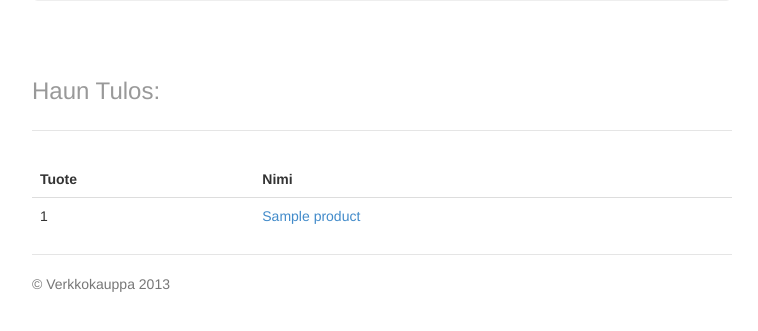
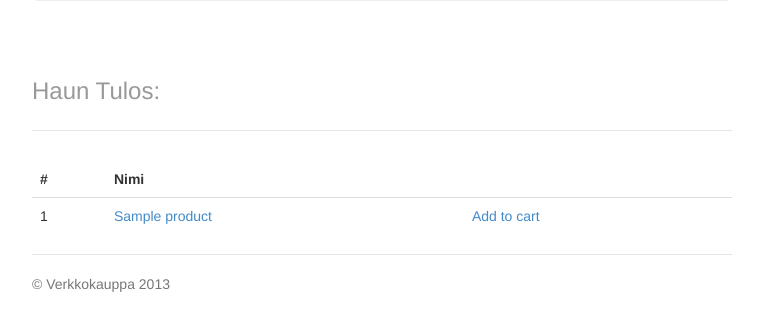
Before and after one commit to sguessou/CakePHP_project, a CakePHP app: the page made by app/View/Products/search.ctp in a window 1280 px wide. Shown: the part 212-543 px from the top of the page, without its empty margins (258-1016 px from the left). Run offline with PHP 8.4 and a stand-in for CakePHP, Linux system fonts and the light colour scheme; the template is opened without the code that fills it: most values are stand-ins (such as "Sample title", 1, 10 or a date in 2020); some libraries are stand-ins or nearby versions.

Commit message:
Fixed search.ctp

```diff
--- a/app/View/Products/search.ctp
+++ b/app/View/Products/search.ctp
@@ -36,17 +36,20 @@
      <table class="table table-hover">
        <thead>
        <tr>
-          <th>Tuote</th>
+          <th>#</th>
           <th>Nimi</th>
+          <th><i class="icon-shopping-cart icon-large"></i></th>
        </tr>
        </thead>
        <tbody>
 
       <?php
 
+        $num = 1;
+
         foreach ($products as $product)
         {
-          echo '<tr><td>'.$product['Product']['product_id'].'</td><td><a data-toggle="modal" href="#modal_'.$product['Product']['product_id'].'">'.$product['Product']['product_name'].'</a></td></tr>';
+          echo '<tr><td>' . $num++ . '</td><td><a data-toggle="modal" href="#modal_' . $product['Product']['product_id'] . '">' . $product['Product']['product_name'].'</a></td><td><a href=""><i class="icon-plus"></i>&nbsp;Add to cart</a></td></tr>';
 
       ?>
       <!-- Modal -->
```
